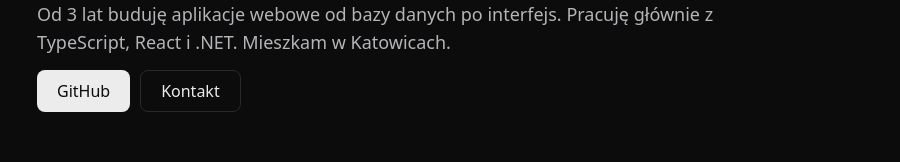
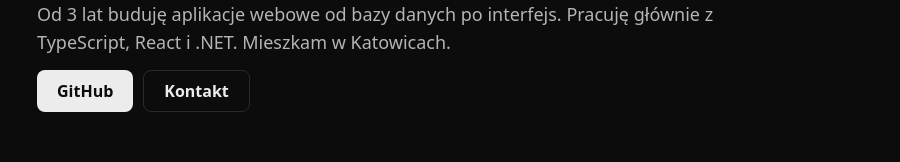
Before and after one commit to jhnlol/personal, a Next.js app: page / in a window 1280 px wide. Shown: the part 245-407 px from the top of the page, without its empty margins (187-1087 px from the left). Built offline with nearby package versions, Linux system fonts and the light colour scheme.

Commit message:
ref: change font weight in button

```diff
--- a/components/Hero.tsx
+++ b/components/Hero.tsx
@@ -13,8 +13,8 @@ const Hero: FC = () => {
             <h4 className="text-2xl font-semibold text-content-muted">Full-stack Developer</h4>
             <p className="text-lg text-content-bio md:max-w-3xl">Od 3 lat buduję aplikacje webowe od bazy danych po interfejs. Pracuję głównie z TypeScript, React i .NET. Mieszkam w Katowicach.</p>
             <div className="flex gap-x-2.5">
-                <button className="bg-content-primary text-bg-main hover:bg-content-secondary px-5 py-2 rounded-lg cursor-pointer" onClick={() => redirect(Config.Links.github)}>GitHub</button>
-                <button className="bg-bg-main text-content-primary px-5 py-2 rounded-lg border border-border-btn cursor-pointer" onClick={() => redirect(Config.Links.email)}>Kontakt</button>
+                <button className="bg-content-primary text-bg-main hover:bg-content-secondary px-5 py-2 rounded-lg cursor-pointer font-semibold" onClick={() => redirect(Config.Links.github)}>GitHub</button>
+                <button className="bg-bg-main text-content-primary px-5 py-2 rounded-lg border border-border-btn cursor-pointer font-semibold" onClick={() => redirect(Config.Links.email)}>Kontakt</button>
             </div>
         </section>
     )
```
